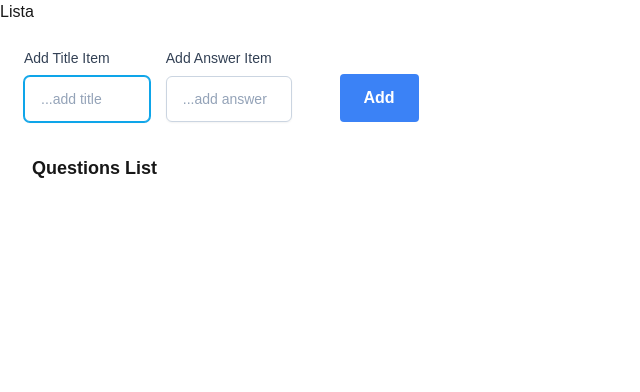
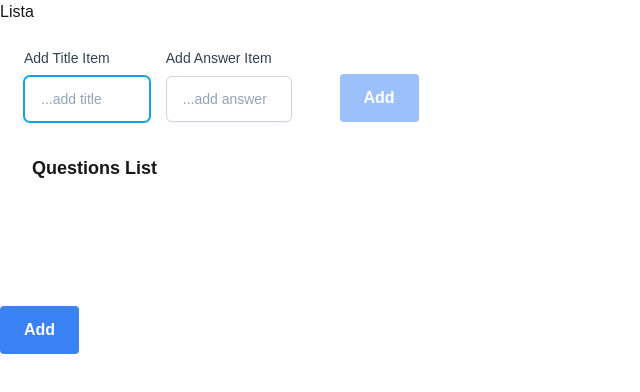
Before and after one commit to Estrella-BF/ramdom-questions, a Next.js app: page / in a window 1280 px wide. Shown: the top 392 px of the page, without its empty margins (0-640 px from the left). Built offline with nearby package versions, Linux system fonts and the light colour scheme.

Commit message:
button add

```diff
--- a/app/components/ui/item.tsx
+++ b/app/components/ui/item.tsx
@@ -9,6 +9,7 @@ export const InputItem = () => {
     }
     const [_itemsContext, setItemsContext ] = useContext(ItemContext);
     const [item, setItem] = useState<Item>(initialItemState);
+    const [ disabledButton, setDisabledButton ] = useState(true);
     const firstInputRef = useRef<HTMLInputElement>(null)
 
     const onClick = () => {
@@ -17,8 +18,13 @@ export const InputItem = () => {
         setItem(initialItemState);
     }
 
+    const validateForm = () => {
+        if (item.answer && item.title) {
+            setDisabledButton(false);
+        }
+    }
+
     const addItem = (key: KeyItem, value: string) => {
-        console.log('---listitem:', item)
         let itemObject: Item = {} as Item;
         itemObject[key as keyof Item] = value;
         setItem({...item, ...itemObject});
@@ -27,6 +33,10 @@ export const InputItem = () => {
     useEffect(() => {
         firstInputRef.current?.focus()
     }, []);
+
+    useEffect(() => {
+        validateForm();
+    }, [item])
 
     return(
         <div className="grid grid-cols-3 gap-4 m-4">
@@ -61,7 +71,8 @@ export const InputItem = () => {
                     </label>
                     <div className="content-end ml-6">
                         <button
-                        aria-disabled={true}
+                        disabled={disabledButton}
+                        aria-disabled={disabledButton}
                         className="bg-blue-500 hover:bg-blue-700 text-white font-bold py-2 px-4 rounded disabled:opacity-50"
                         onClick={onClick}
                         >
@@ -72,8 +83,7 @@ export const InputItem = () => {
 
             </div>
 
-
- {/*            <div className="col-span-1 flex">
+{/*            <div className="col-span-1 flex">
                 <div className="flex justify-around items-center content-center	self-center w-full">
                     <button
                     disabled={true}
@@ -81,7 +91,7 @@ export const InputItem = () => {
                     className="bg-blue-500 hover:bg-blue-700 text-white font-bold py-2 px-4 rounded disabled:opacity-50"
                     onClick={onClick}
                     >
-                        Add
+                        Ramdom Question
                     </button>
                     <button className="bg-red-500 hover:bg-red-700 text-white font-bold py-2 px-4 rounded">
                         Remote
--- /dev/null
+++ b/app/components/ui/questions.tsx
@@ -0,0 +1,14 @@
+import React from "react"
+
+export const Questions = () => {
+    return (
+        <div>
+          <button
+                aria-disabled={true}
+                className="bg-blue-500 hover:bg-blue-700 text-white font-bold py-2 px-4 rounded disabled:opacity-50"
+                >
+                    Add
+            </button>
+        </div>
+    )
+}
--- a/app/pages/list.tsx
+++ b/app/pages/list.tsx
@@ -1,5 +1,6 @@
-import { InputItem } from "../components/ui/item"
-import ShowItem from "../components/ui/showItems"
+import { InputItem } from "../components/ui/item";
+import { Questions } from "../components/ui/questions";
+import ShowItem from "../components/ui/showItems";
 
 export const List = () => {
     return (
@@ -8,6 +9,7 @@ export const List = () => {
             <div className="">
                 <InputItem />
                 <ShowItem />
+                <Questions />
             </div>
 
         </>
```
